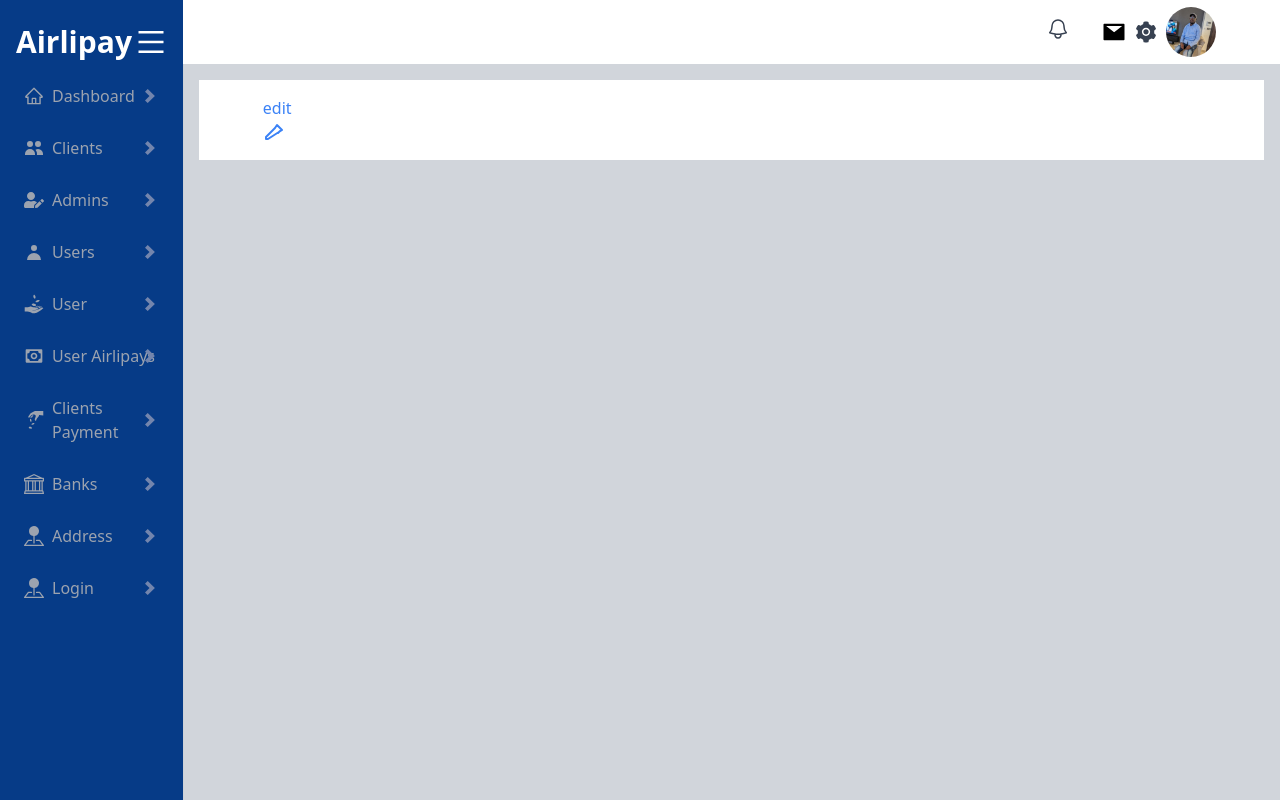
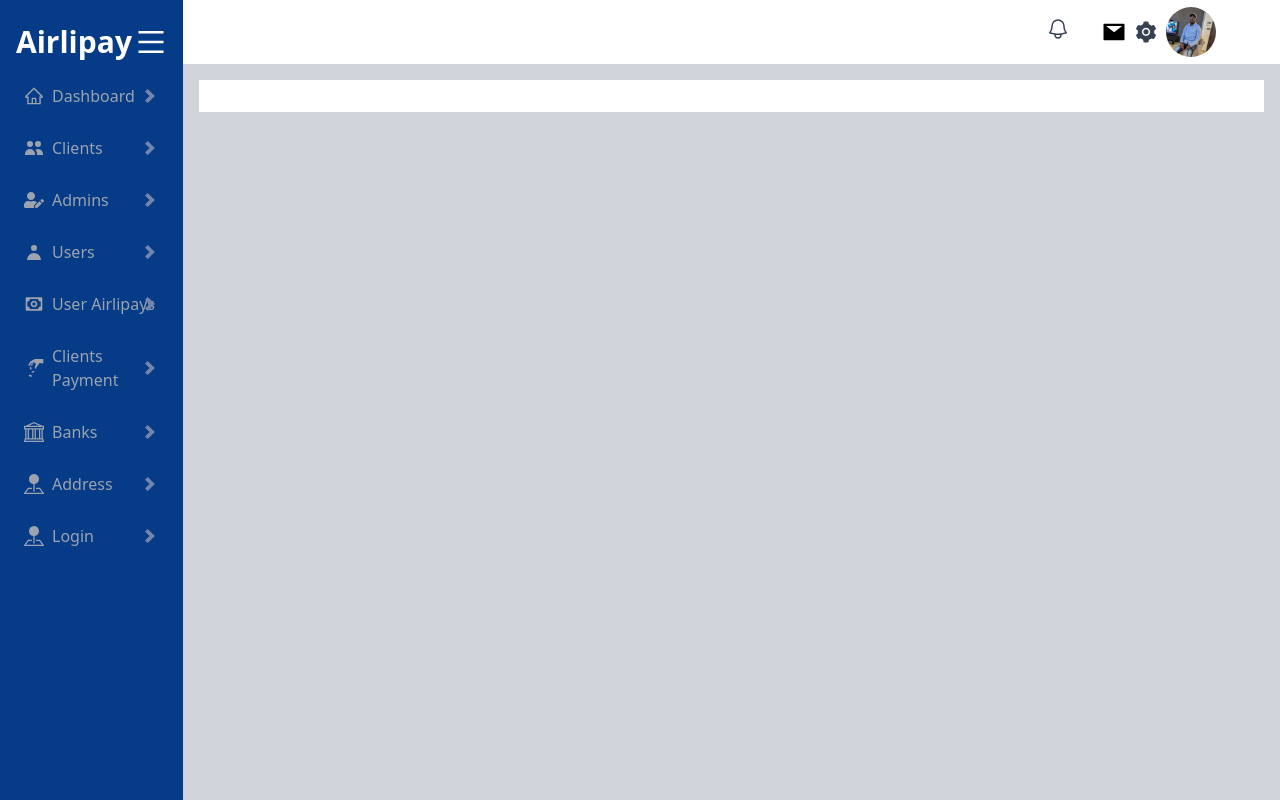
Before and after one commit to techarcgram-org/AirlipayDashboard, a Next.js app: page / in a window 1280 px wide. Built offline with nearby package versions, Linux system fonts and the light colour scheme.

Commit message:
Added minor fixed

```diff
--- a/src/app/layout.js
+++ b/src/app/layout.js
@@ -37,6 +37,7 @@
       removeEventListener("resize", handleResize);
     };
   }, []);
+
   return (
     <html lang="en">
       <body className="bg-gray-300">
--- a/src/app/page.js
+++ b/src/app/page.js
@@ -1,17 +1,12 @@
-"use client"
+"use client";
 
-import { AddUser } from '@/components'
-import EditCompnent from '@/components/common/EditComponet'
-import Modal from '@/components/common/modal'
-import React from 'react'
+import { AddUser } from "@/components";
+import EditCompnent from "@/components/common/EditComponet";
+import Modal from "@/components/common/modal";
+import React from "react";
 
 const page = () => {
-  return (
-    <Modal>
-      {/* <EditCompnent /> */}
-      <AddUser />
-    </Modal>
-  )
-}
+  return <div></div>;
+};
 
-export default page
+export default page;
--- a/src/components/sidebar/Sidebar.jsx
+++ b/src/components/sidebar/Sidebar.jsx
@@ -136,7 +136,7 @@
           </Link>
         </div>
 
-        <div className="">
+        {/* <div className="">
           <Link href="/users/:id/withdraw">
             <div
               className={`py-2 pl-2 relative rounded text-center cursor-pointer mb-3 flex items-center justify-between w-[100%] transition-colors ${
@@ -158,7 +158,7 @@
               </div>
             </div>
           </Link>
-        </div>
+        </div> */}
 
         <div className="">
           <Link href="/ailipay">
--- a/src/components/userWithdrawals/Table.jsx
+++ b/src/components/userWithdrawals/Table.jsx
@@ -14,6 +14,7 @@
   // Pagination
   const indexOfLastItem = currentPage * itemsPerPage;
   const indexOfFirstItem = indexOfLastItem - itemsPerPage;
+
   const filteredUsers = users.filter((user) =>
     columns.some((column) =>
       user[column.field]
@@ -47,6 +48,7 @@
   // Handle search query change
   const handleSearchChange = (e) => {
     setCurrentPage(1); // Reset to the first page
+    console.log(e.target.value);
     setSearchQuery(e.target.value);
   };
 
@@ -205,10 +207,6 @@
           Page {currentPage} of {totalPages}
         </div> */}
       </div>
-
-      <Modal modalOpen={modalOpen} openModal={openModal} closeModal={closeModal} >
-        <AddUser />
-      </Modal>
     </div>
   );
 };
```
